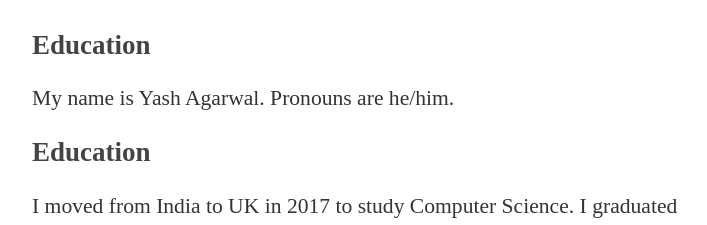
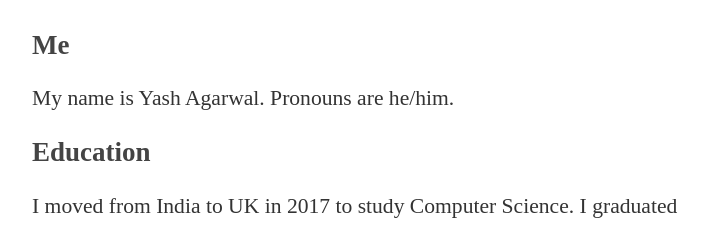
Before and after one commit to yash110698/yash110698.github.io, a Jekyll site: the page built from index.html, in a window 1280 px wide. Shown: the part 1136-1361 px from the top of the page, without its empty margins (283-990 px from the left). Built offline with Jekyll 4.4.1, drawn with Linux system fonts in a browser that asks for light colours.

Commit message:
Update index.html

```diff
--- a/index.html
+++ b/index.html
@@ -10,7 +10,7 @@ title: About Yash
   <img src="/images/me2.jpg" alt="Image of Yash" width="750" height="900">
 </p>
 
-<h2>Education</h2>
+<h2>Me</h2>
 
 <p>
   My name is Yash Agarwal. Pronouns are he/him.
```
